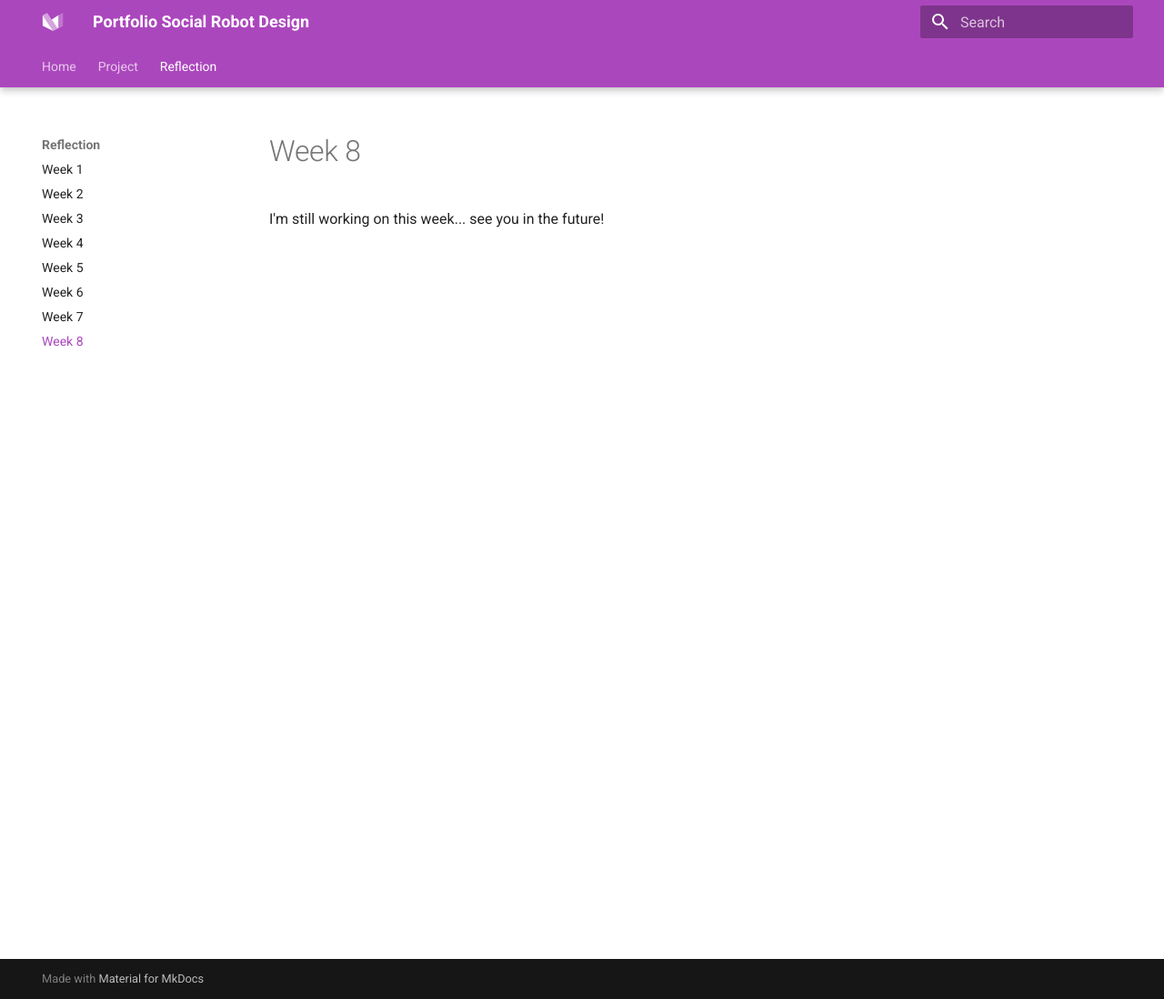
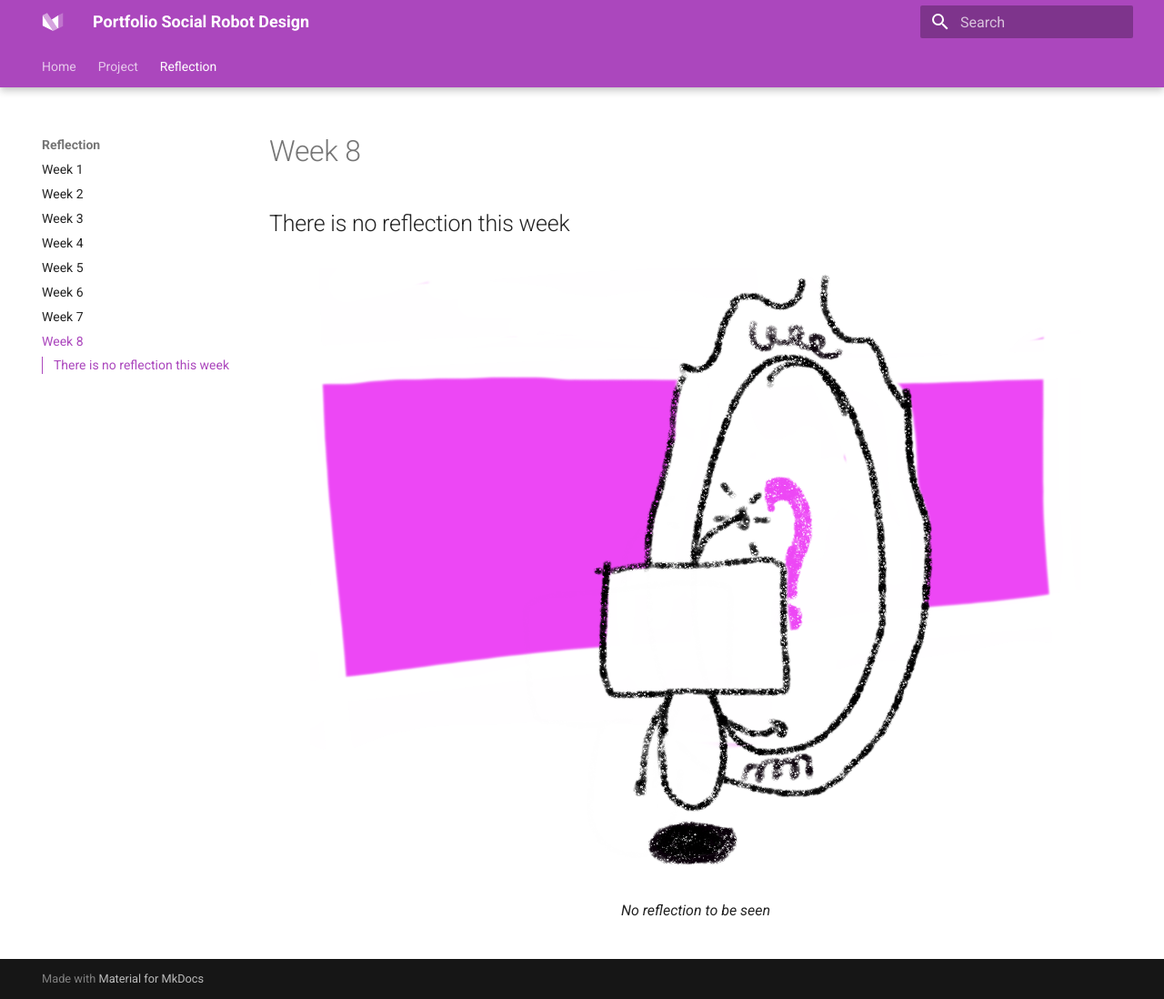
Before and after one commit to HilkeB/social-robot-design-portfolio, an MkDocs documentation site: the page built from docs/reflection8.md, in a window 1280 px wide and 1098 px high. Shown: the whole window at 91% size. Built offline with MkDocs 1.6.1 and Material for MkDocs 9.7.7, drawn with Linux system fonts in a browser that asks for light colours.

Commit message:
no reflection

```diff
--- a/docs/reflection8.md
+++ b/docs/reflection8.md
@@ -3,4 +3,9 @@ hide:
   - footer
 ---
 
-I'm still working on this week... see you in the future!
+## There is no reflection this week
+
+![reflection](images/reflection.png)
+/// caption
+No reflection to be seen
+///
```
Also changed, not shown: docs/reflection5.md (+6 -1 lines), docs/reflection6.md (+6 -1 lines), docs/images/reflection.png (added).
